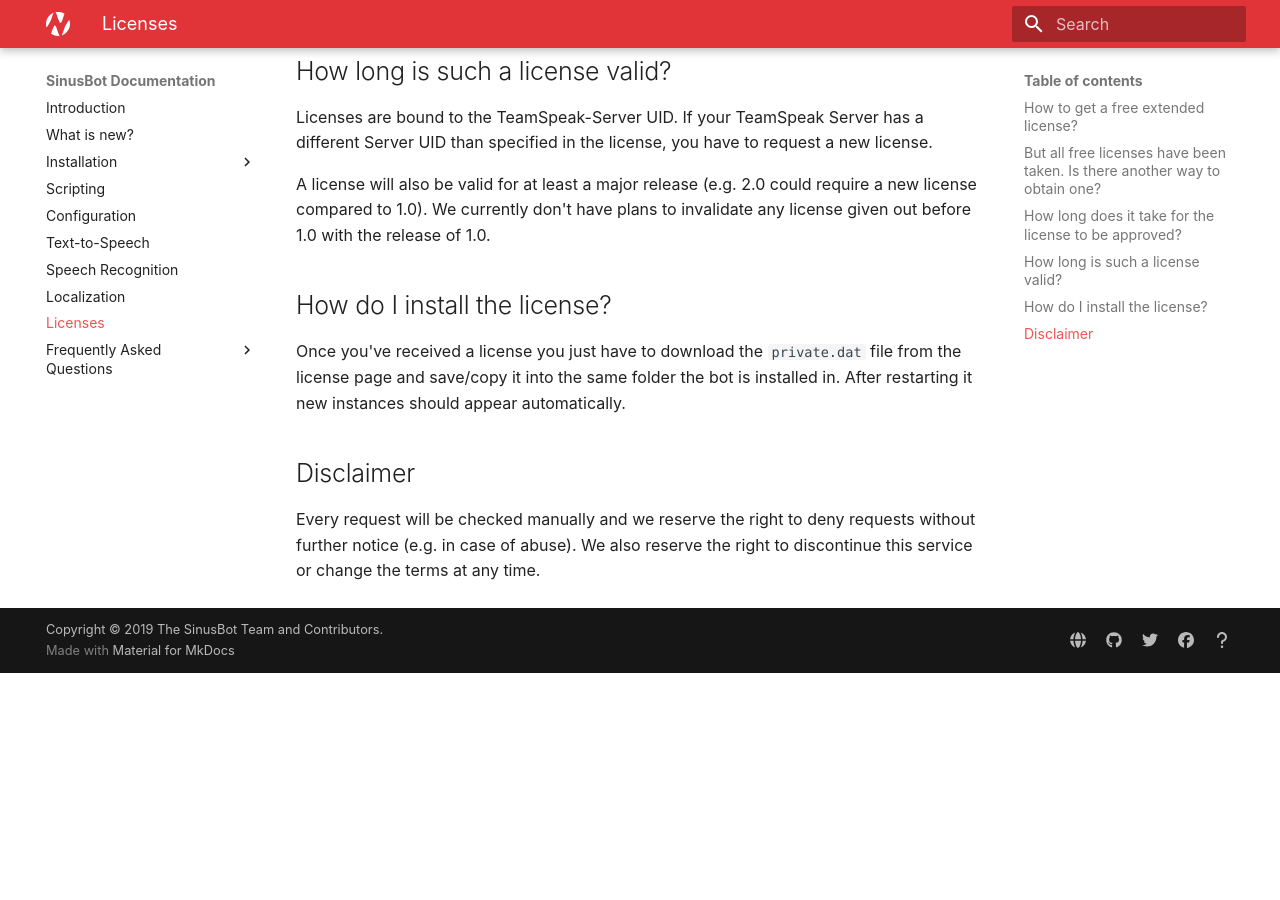
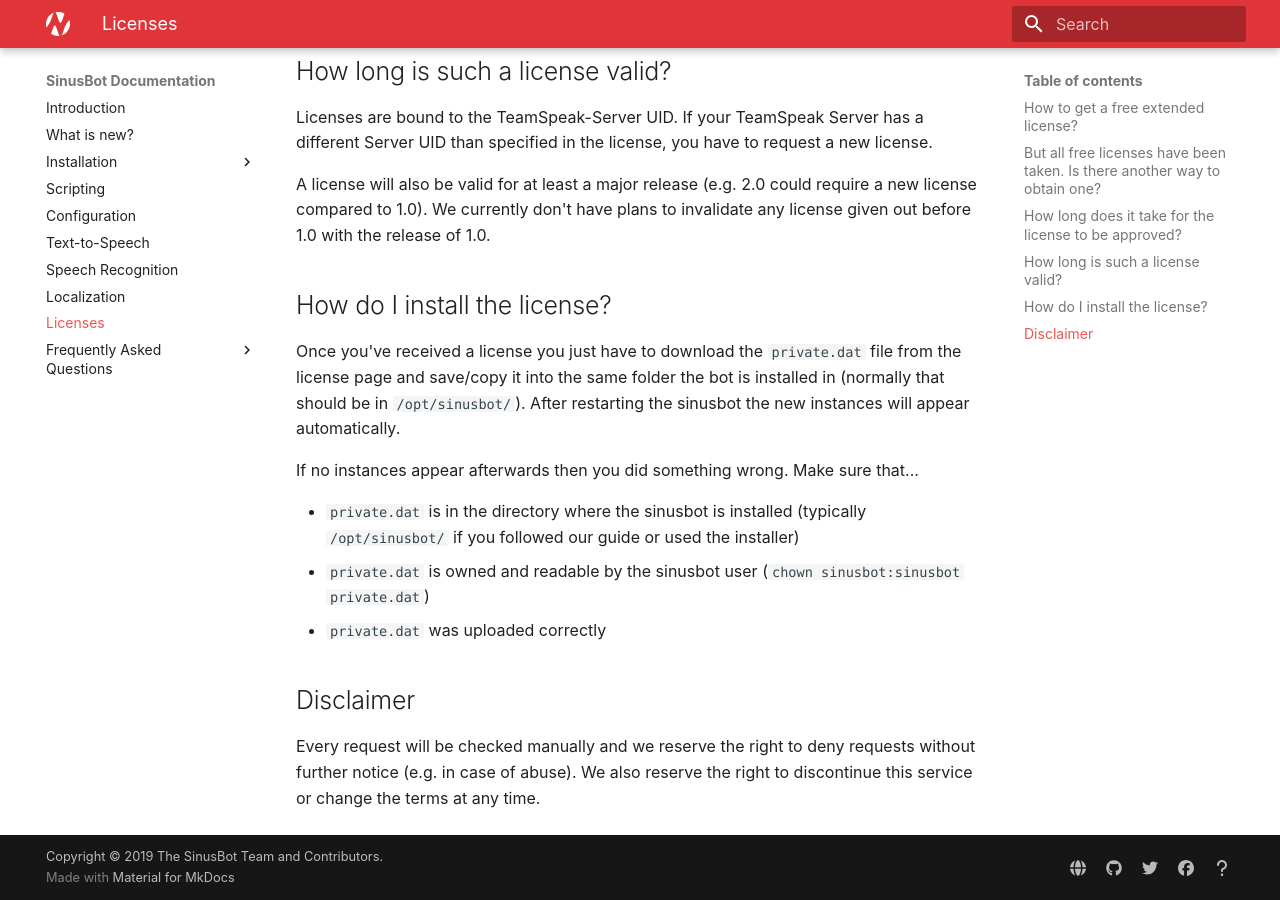
Before and after one commit to SinusBot/docs, an MkDocs documentation site: the page built from docs/licenses.md, in a window 1280 px wide and 900 px high, scrolled down 858 px. Built offline with MkDocs 1.6.1 and Material for MkDocs 9.7.7, drawn with Linux system fonts in a browser that asks for light colours; before the commit the page ends 1531 px from its top, so only the background shows below that.

Commit message:
add pebcak section to license instructions

```diff
--- a/docs/licenses.md
+++ b/docs/licenses.md
@@ -22,8 +22,15 @@
 
 ## How do I install the license?
 
-Once you've received a license you just have to download the `private.dat` file from the license page and save/copy it into the same folder the bot is installed in.
-After restarting it new instances should appear automatically.
+Once you've received a license you just have to download the `private.dat` file from the license page and save/copy it into the same folder the bot is installed in (normally that should be in `/opt/sinusbot/`).
+After restarting the sinusbot the new instances will appear automatically.
+
+If no instances appear afterwards then you did something wrong.
+Make sure that...
+
+- `private.dat` is in the directory where the sinusbot is installed (typically `/opt/sinusbot/` if you followed our guide or used the installer)
+- `private.dat` is owned and readable by the sinusbot user (`chown sinusbot:sinusbot private.dat`)
+- `private.dat` was uploaded correctly
 
 ## Disclaimer
 
```
